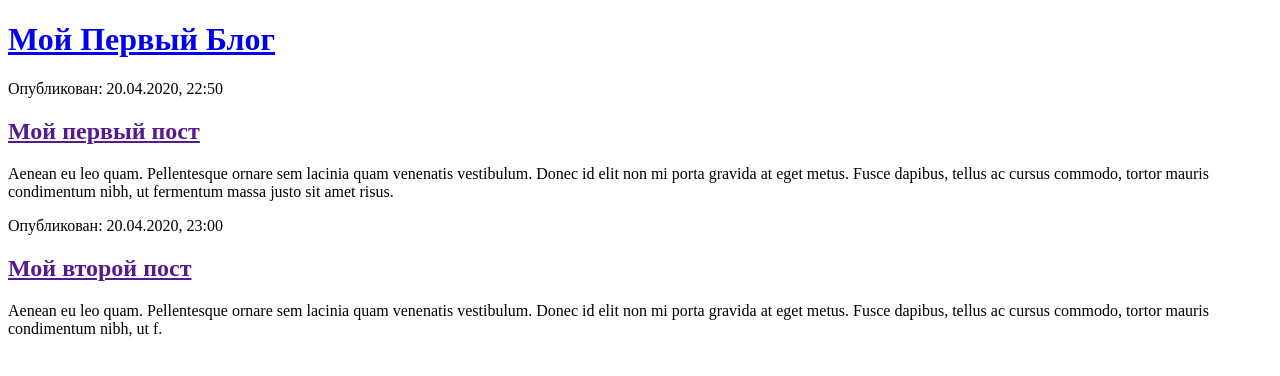
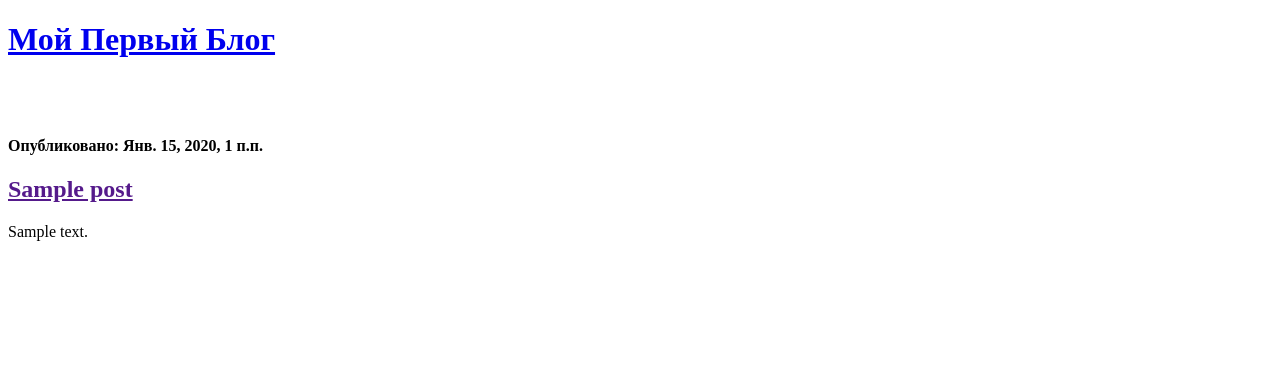
Before and after one commit to DenisSorokin2607/FirstSiteBlog, a Django app: page / in a window 1280 px wide. Shown: the top 376 px of the page. Run offline with Django 3.2, Linux system fonts and the light colour scheme; tables that the repository leaves empty hold one stand-in row (values such as "Sample post").

Commit message:
Modified templates to display posts from database

```diff
--- a/blog/templates/blog/post_list.html
+++ b/blog/templates/blog/post_list.html
@@ -9,27 +9,14 @@
         <h1><a href="/">Мой Первый Блог</a></h1>
     </div>
 
-    <div>
-        <p>Опубликован: 20.04.2020, 22:50</p>
-        <h2><a href="">Мой первый пост</a></h2>
-        <p>
-            Aenean eu leo quam.
-            Pellentesque ornare sem lacinia quam venenatis vestibulum.
-            Donec id elit non mi porta gravida at eget metus.
-            Fusce dapibus, tellus ac cursus commodo, tortor mauris condimentum nibh,
-            ut fermentum massa justo sit amet risus.
-        </p>
-    </div>
+    {% for post in posts %}
+        <div>
+            <br><br>
+            <h4><b>Опубликовано: {{ post.published_date }}</b></h4>
+            <h2><a href="">{{ post.title }}</a> </h2>
+            {{ post.text|linebreaksbr }}
+        </div>
+    {% endfor %}
 
-    <div>
-        <p>Опубликован: 20.04.2020, 23:00</p>
-        <h2><a href="">Мой второй пост</a></h2>
-        <p>
-            Aenean eu leo quam.
-            Pellentesque ornare sem lacinia quam venenatis vestibulum.
-            Donec id elit non mi porta gravida at eget metus.
-            Fusce dapibus, tellus ac cursus commodo, tortor mauris condimentum nibh, ut f.
-        </p>
-    </div>
 </body>
 </html>
--- a/blog/views.py
+++ b/blog/views.py
@@ -1,5 +1,8 @@
 from django.shortcuts import render
+from django.utils import timezone
+from .models import Post
 
 
 def post_list(request):
-    return render(request, 'blog/post_list.html', {})
+    posts = Post.objects.filter(published_date__lte=timezone.now()).order_by('-published_date')
+    return render(request, 'blog/post_list.html', {'posts': posts})
```
